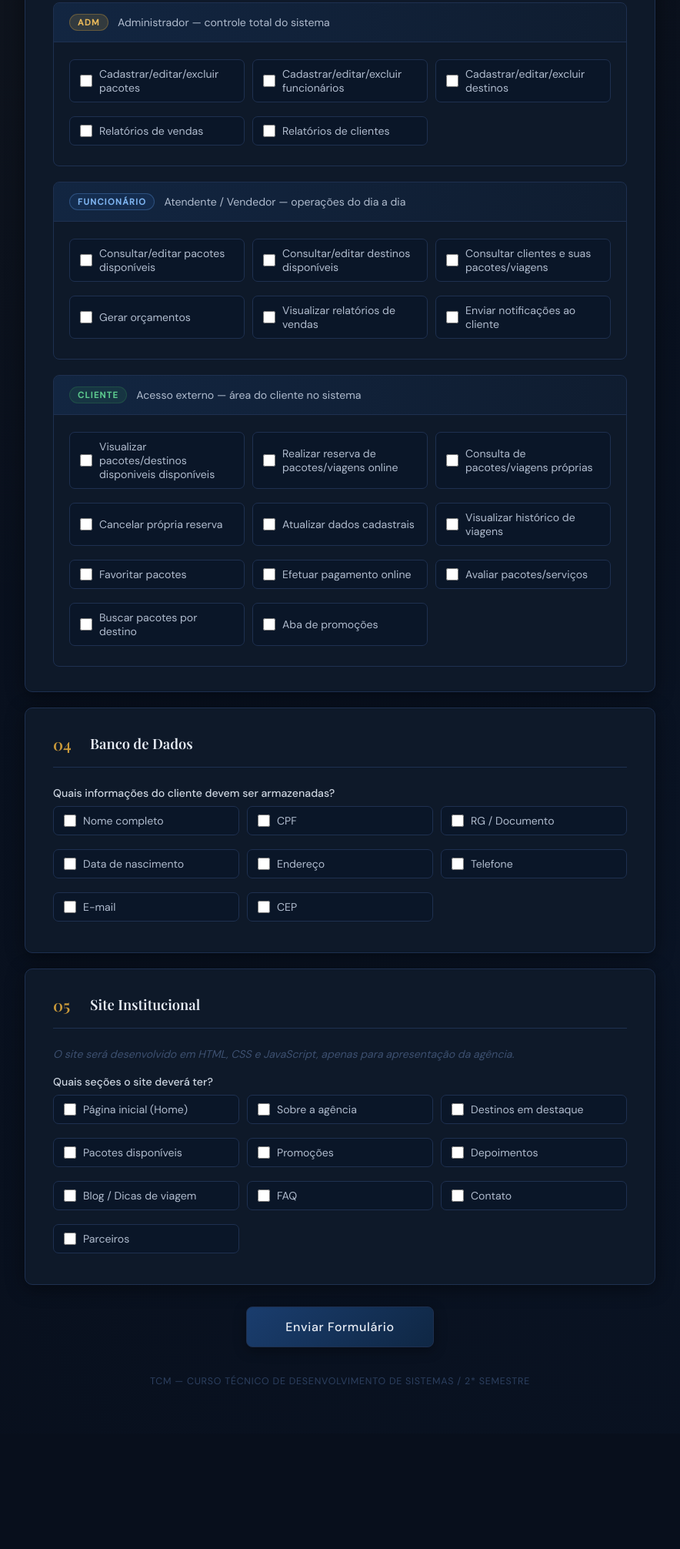
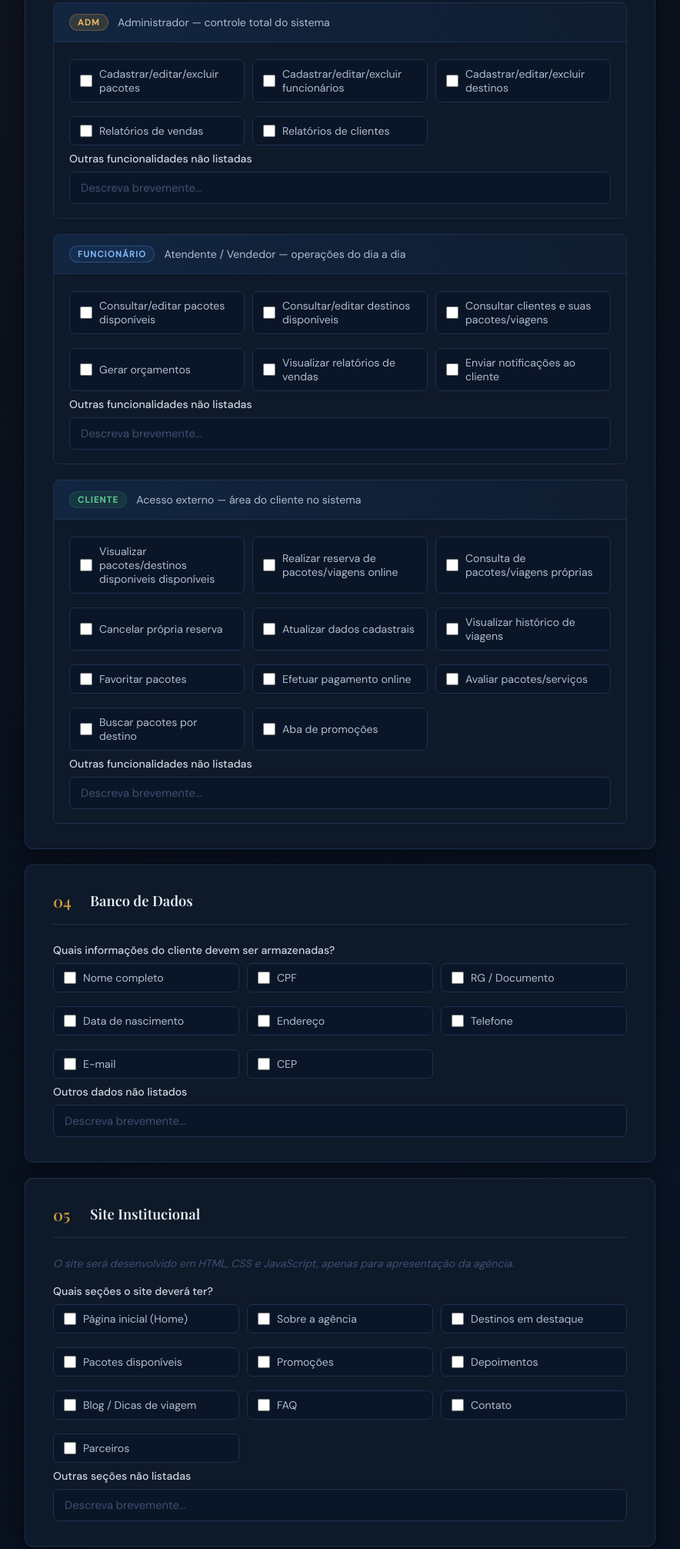
Before and after one commit to hudson-araujo-b/FormAgenciaViagens, a plain HTML site: page index.html in a window 1280 px wide. Shown: the part 1069-3081 px from the top of the page at 77% size, without its empty margins (198-1082 px from the left). Before the commit the page ends 2931 px from the top, so only its background shows below. Drawn offline with nearby package versions, Linux system fonts and the light colour scheme.

Commit message:
feat: adicinando opcão de escrever funcionalidades, seções e dados

```diff
--- a/index.html
+++ b/index.html
@@ -129,6 +129,11 @@
                   <span>Relatórios de clientes</span>
                 </label>
               </div>
+              <div class="field">
+              <label for="outros_servicos">Outras funcionalidades não listadas</label>
+              <input type="text" id="outras_funcionalidadesADM" name="outras_funcionalidadesADM"
+                placeholder="Descreva brevemente..." />
+              </div>
             </div>
           </div>
 
@@ -164,6 +169,11 @@
                   <input type="checkbox" name="func_funcionario" value="Enviar notificações ao cliente" />
                   <span>Enviar notificações ao cliente</span>
                 </label>
+              </div>
+              <div class="field">
+                <label for="outros_servicos">Outras funcionalidades não listadas</label>
+                <input type="text" id="outras_funcionalidadesF" name="outras_funcionalidadesF"
+                  placeholder="Descreva brevemente..." />
               </div>
             </div>
           </div>
@@ -221,6 +231,11 @@
                   <span>Aba de promoções</span>
                 </label>
               </div>
+              <div class="field">
+                <label for="outros_servicos">Outras funcionalidades não listadas</label>
+                <input type="text" id="outras_funcionalidadesC" name="outras_funcionalidadesC"
+                  placeholder="Descreva brevemente..." />
+              </div>
             </div>
           </div>
 
@@ -268,6 +283,11 @@
                 <input type="checkbox" name="dados_cliente" value="CEP" />
                 <span>CEP</span>
               </label>
+            </div>
+            <div class="field">
+              <label for="outros_servicos">Outros dados não listados</label>
+              <input type="text" id="outras_funcionalidadesB" name="outras_funcionalidadesB"
+                placeholder="Descreva brevemente..." />
             </div>
           </div>
         </section>
@@ -325,6 +345,11 @@
                 <span>Parceiros</span>
               </label>
             </div>
+            <div class="field">
+              <label for="outros_servicos">Outras seções não listadas</label>
+              <input type="text" id="outras_seçoes" name="outras_seçoes"
+                placeholder="Descreva brevemente..." />
+            </div>
           </div>
         </section>
 
--- a/src/js/script.js
+++ b/src/js/script.js
@@ -83,14 +83,19 @@ document.addEventListener('DOMContentLoaded', function () {
 
       // Seção 3 — Funcionalidades por perfil
       'Funcionalidades — ADM':         coletarCheckboxes('func_adm'),
+      'Outras funcionalidades - ADM':     document.getElementById('outras_funcionalidadesADM').value.trim() || '—',
       'Funcionalidades — Funcionário': coletarCheckboxes('func_funcionario'),
+      'Outras funcionalidades - Funcionário':     document.getElementById('outras_funcionalidadesF').value.trim() || '—',
       'Funcionalidades — Cliente':     coletarCheckboxes('func_cliente'),
+      'Outras funcionalidades - Cliente':     document.getElementById('outras_funcionalidadesC').value.trim() || '—',
 
       // Seção 4 — Banco de dados
       'Dados do cliente a armazenar': coletarCheckboxes('dados_cliente'),
+      'Outros dados':     document.getElementById('outras_funcionalidadesB').value.trim() || '—',
 
       // Seção 5 — Site
-      'Seções do site': coletarCheckboxes('secoes_site')
+      'Seções do site': coletarCheckboxes('secoes_site'),
+      'Outras seções':     document.getElementById('outras_seçoes').value.trim() || '—',
     };
 
     // Estado de carregamento
```
